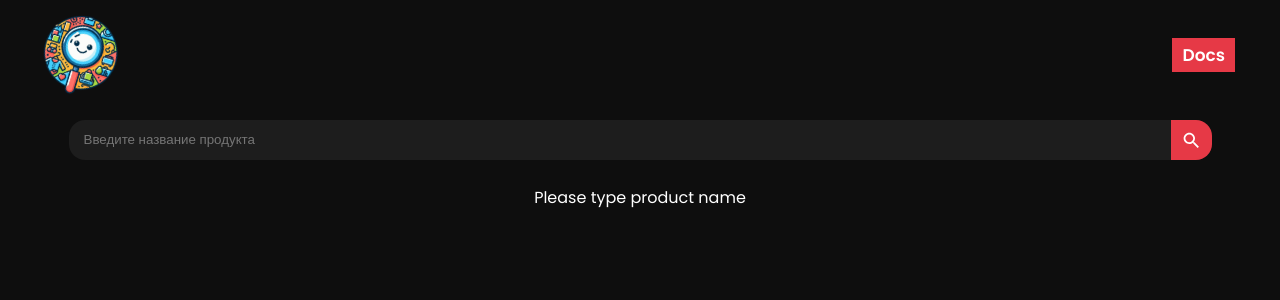
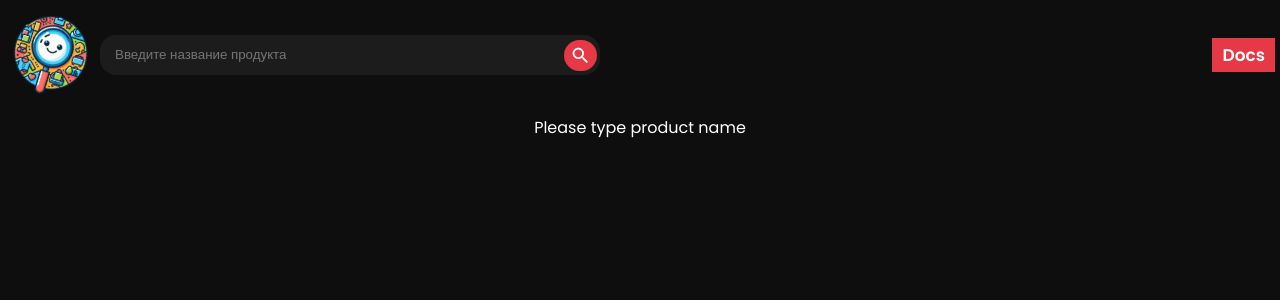
Before and after one commit to Findly-Project/FindlyWeb, a React (Vite) app in the folder frontend/: page / in a window 1280 px wide. Shown: the top 300 px of the page. Built offline with nearby package versions, Linux system fonts and the light colour scheme.

Commit message:
frontend: fix: layout

```diff
--- a/frontend/src/entities/card-list/index.tsx
+++ b/frontend/src/entities/card-list/index.tsx
@@ -1,4 +1,3 @@
-import { FC } from 'react'
 import s from './index.module.scss'
 //MOBX
 import { ICard } from '@/shared/interfaces/ICard'
@@ -11,7 +10,7 @@ interface CardListEntityProps {
   name: string
 }
 
-export const CardListEntity: FC<CardListEntityProps> = ({ cards, name }) => {
+export const CardListEntity = ({ cards, name }: CardListEntityProps) => {
   return (
     <div className={`${s.cards}`}>
       <h2>{name}</h2>
--- a/frontend/src/entities/card/index.tsx
+++ b/frontend/src/entities/card/index.tsx
@@ -1,8 +1,7 @@
+import s from './index.module.scss'
 import { ICard } from '@/shared/interfaces/ICard'
-import { FC } from 'react'
-import s from './index.module.scss'
 
-export const CardEntity: FC<ICard> = ({ name, price, link, image }) => {
+export const CardEntity = ({ name, price, link, image }: ICard) => {
   return (
     <a href={link} target="_blank" className={`${s.card_item} df`}>
       <img src={image} alt={image} className={s.card_item__image} />
--- a/frontend/src/pages/home/index.tsx
+++ b/frontend/src/pages/home/index.tsx
@@ -2,12 +2,10 @@ import { observer } from 'mobx-react-lite'
 import s from './index.module.scss'
 //COMPONENTS
 import { CardsWidget } from '@/widgets/card-list'
-import { SearchInputUI } from '@/shared/ui/input'
 
 export const HomePage = observer(() => {
   return (
     <div className={`${s.home_page} df fdc jcc aic`}>
-      <SearchInputUI />
       <div>
         <CardsWidget />
       </div>
--- /dev/null
+++ b/frontend/src/shared/hooks/useNav.ts
@@ -0,0 +1,6 @@
+import { useNavigate } from 'react-router-dom'
+
+export const useNav = () => {
+  const navigate = useNavigate()
+  return (path: string) => navigate(path)
+}
--- a/frontend/src/shared/ui/input/index.module.scss
+++ b/frontend/src/shared/ui/input/index.module.scss
@@ -2,21 +2,28 @@
 
 .formInput {
   position: relative;
-  width: 90%;
-  margin: 0 0 30px 0;
+  width: 100%;
   .input {
     width: 100%;
     height: 40px;
+    margin: 0;
     padding: 15px;
+    padding-right: 45px;
     background-color: $card-color;
     color: #fff;
-    border-radius: 16px 0 0 16px;
+    border-radius: 16px;
   }
 
   .input_search {
-    height: 40px;
-    padding: 10px;
+    position: absolute;
+    right: 0;
+    margin: 3px !important;
+    padding: 5px 6px;
+    justify-content: center;
     background-color: $red-color;
-    border-radius: 0 16px 16px 0;
+    border-radius: 26px;
+    * {
+      margin: 0;
+    }
   }
 }
--- a/frontend/src/shared/ui/input/index.tsx
+++ b/frontend/src/shared/ui/input/index.tsx
@@ -28,7 +28,7 @@ export const SearchInputUI = observer(() => {
         placeholder="Введите название продукта"
         className={s.input}
       />
-      <button className={s.input_search} onClick={handleSubmit}>
+      <button className={`${s.input_search} df jcc aic`} onClick={handleSubmit}>
         <SearchOutlinedIcon />
       </button>
     </form>
--- a/frontend/src/widgets/layout/header/index.module.scss
+++ b/frontend/src/widgets/layout/header/index.module.scss
@@ -4,20 +4,33 @@
   position: relative;
   width: 100vw;
   height: max-content;
-  margin: 0 0 15px 0;
-  padding: 0 15px;
-  justify-content: space-between;
+  margin-bottom: 15px;
   font-size: 17px;
   font-weight: 600;
-  * {
-    margin: 0 15px;
+  justify-content: space-between;
+  .headerMain {
+    width: 100%;
+    max-width: 600px;
+    button {
+      margin: 0;
+    }
   }
   a {
+    margin: 5px;
     padding: 5px 10px;
     color: #fff;
     background-color: $red-color;
-    transition: all 0.3s;
-    &:hover {
+  }
+}
+
+@media (max-width: 768px) {
+  .header {
+    justify-content: center;
+    align-items: normal;
+    a {
+      position: absolute;
+      top: 0;
+      right: 0;
     }
   }
 }
--- a/frontend/src/widgets/layout/header/index.tsx
+++ b/frontend/src/widgets/layout/header/index.tsx
@@ -2,25 +2,40 @@ import findlyLogo from '@/shared/logo/findly-logo.png'
 import s from './index.module.scss'
 import { memo } from 'react'
 import { motion } from 'framer-motion'
+//HOOKS
+import { useNav } from '@/shared/hooks/useNav'
+import { useMobile } from '@/shared/hooks/useMobile'
+//COMPONENTS
 import { Link } from 'react-router-dom'
+import { SearchInputUI } from '@/shared/ui/input'
 
 export const HeaderLayoutWidget = memo(() => {
+  const navigate = useNav()
+  const isMobile = useMobile()
+
+  const cards = null
+
   return (
     <motion.header
       className={`${s.header} df aic cw`}
-      initial={{ y: -50 }}
+      initial={{ y: -20 }}
       animate={{ y: 0 }}
       transition={{ ease: 'easeOut', duration: 0.5 }}
     >
+      <div className={`${s.headerMain} ${cards || isMobile ? 'dg' : 'df'} jcc`}>
+        <button onClick={() => navigate('/')}>
           <motion.img
             src={findlyLogo}
             alt="Findly Logo"
-        height={100}
+            height={cards || isMobile ? 200 : 100}
             draggable={false}
             animate={{ opacity: 1, rotate: 17 }}
             transition={{ ease: 'easeOut', duration: 2 }}
             initial={{ opacity: 0 }}
           />
+        </button>
+        <SearchInputUI />
+      </div>
       <div>
         <Link to="/documentation">Docs</Link>
       </div>
```
Lines whose indentation alone changed are shown as unchanged.
